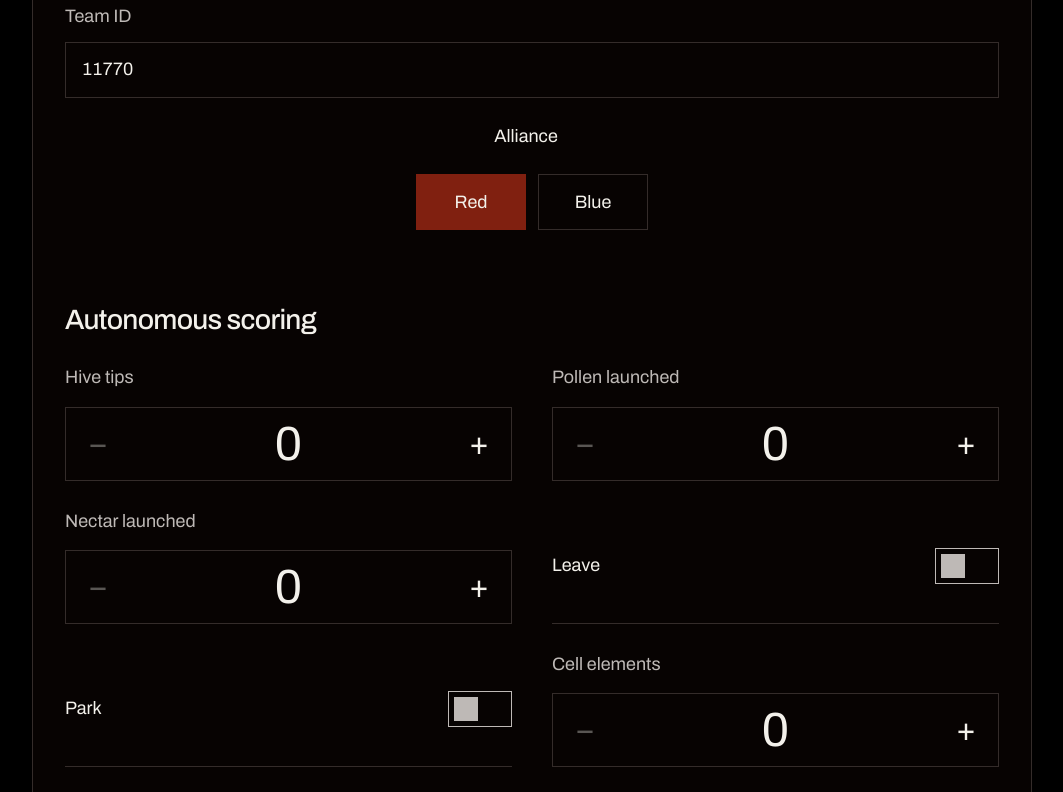
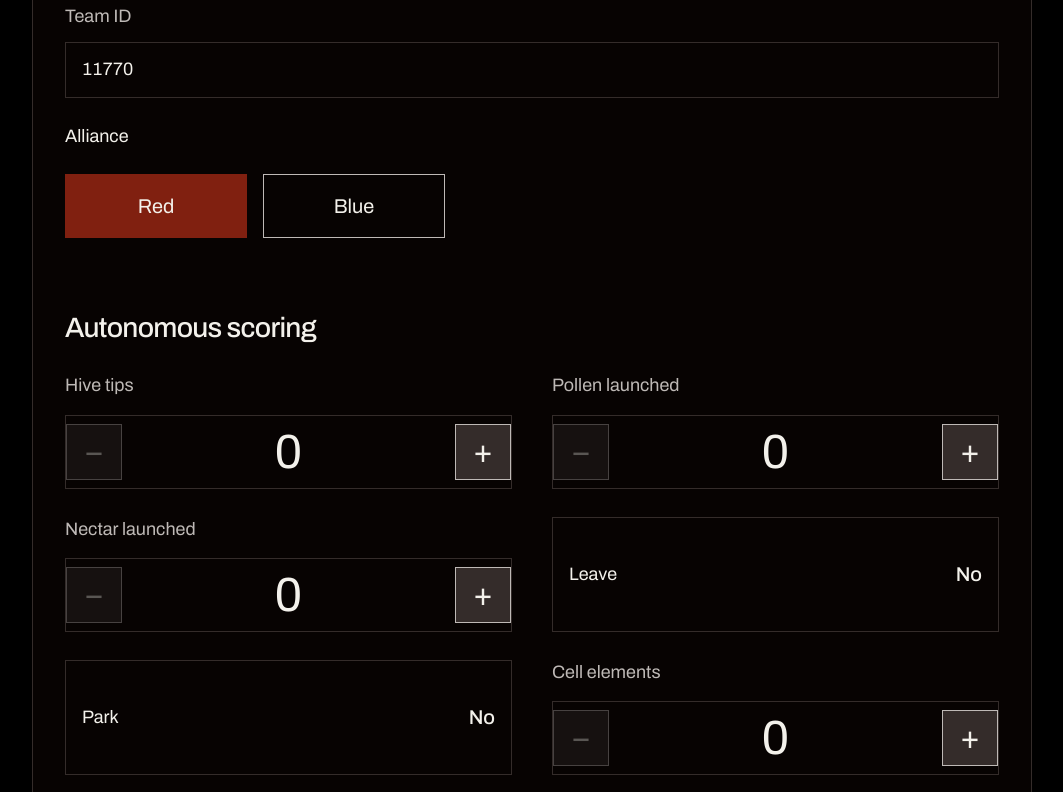
Before and after one commit to jasmine0010/ftc-scouter, a website with bundled scripts: page public/index.html in a window 1280 px wide. Shown: the part 800-1592 px from the top of the page, without its empty margins (108-1171 px from the left). Built offline with nearby package versions, Linux system fonts and the light colour scheme; files whose address does not match are found by name.

Commit message:
Make scouting counters and Yes No states easier to operate

```diff
--- a/public/style.css
+++ b/public/style.css
@@ -3187,3 +3187,105 @@ th:first-child {
     font-size: 48px;
   }
 }
+/* Scouting input states. */
+.stepper {
+  grid-template-columns: 56px minmax(80px, 1fr) 56px;
+}
+.stepper button {
+  width: 56px;
+  min-width: 56px;
+  height: 56px;
+  min-height: 56px;
+  padding: 0;
+  background: var(--line);
+  border: 1px solid var(--muted);
+  color: var(--white);
+  font-size: 32px;
+}
+.stepper button:hover:not(:disabled) {
+  background: var(--line-strong);
+  border-color: var(--white);
+}
+.stepper button:disabled {
+  opacity: 0.35;
+}
+.stepper button:not(:disabled) {
+  opacity: 1;
+}
+.stepper input {
+  font-size: 48px;
+  text-align: center;
+}
+.robot-controls {
+  display: grid;
+  grid-template-columns: 1fr;
+  gap: 24px;
+}
+.yes-no-row {
+  position: relative;
+  display: flex;
+  align-items: center;
+  justify-content: space-between;
+  gap: 24px;
+  width: 100%;
+  min-height: 56px;
+  padding: 12px 16px;
+  border: 1px solid var(--line);
+  background: var(--panel);
+  cursor: pointer;
+  font-size: 18px;
+  line-height: 1.4;
+}
+.yes-no-row input {
+  position: absolute;
+  inset: 0;
+  width: 100%;
+  height: 100%;
+  min-height: 56px;
+  margin: 0;
+  opacity: 0;
+  cursor: pointer;
+}
+.yes-no-row .yes-no-state {
+  min-width: 3ch;
+  text-align: right;
+  font-size: 20px;
+  font-weight: 500;
+}
+.yes-no-row:has(input:checked) {
+  background: var(--line-soft);
+  border-color: var(--muted);
+}
+.yes-no-row:has(input:focus-visible) {
+  outline: 2px solid var(--white);
+  outline-offset: 4px;
+}
+.yes-no-row:hover {
+  border-color: var(--muted);
+}
+.alliance-selector,
+.alliance-selector legend {
+  text-align: left;
+}
+.alliance-selector > div {
+  justify-content: flex-start;
+  max-width: 380px;
+  width: 100%;
+  gap: 16px;
+}
+.alliance-selector label {
+  flex: 1;
+  min-width: 0;
+}
+.alliance-selector span {
+  width: 100%;
+  min-width: 0;
+  min-height: 64px;
+  font-size: 20px;
+  background: transparent;
+  border-color: var(--muted);
+}
+.alliance-selector input:checked + span {
+  background: var(--red);
+  border-color: var(--red);
+}
--- a/src/ui.ts
+++ b/src/ui.ts
@@ -58,6 +58,18 @@ export function textArea(
   return `<label class="field wide"><span>${esc(plainLabel(label))}</span><textarea name="${esc(name)}" rows="3" ${extra}>${esc(value)}</textarea></label>`;
 }
 export function toggle(label: string, name: string, value: unknown) {
+  if (
+    [
+      "leave",
+      "autoPark",
+      "park",
+      "auto.leave",
+      "auto.park",
+      "tele.park",
+    ].includes(name)
+  ) {
+    return `<label class="yes-no-row"><input type="checkbox" name="${esc(name)}"${checked(value)}><span>${esc(plainLabel(label))}</span><strong class="yes-no-state" aria-hidden="true">${value ? "Yes" : "No"}</strong></label>`;
+  }
   return `<label class="toggle"><span>${esc(plainLabel(label))}</span><input type="checkbox" name="${esc(name)}"${checked(value)}><span class="toggle-ui" aria-hidden="true"></span></label>`;
 }
 export function counter(
@@ -81,7 +93,15 @@ export function bindSteppers(root: HTMLElement) {
             ? Number(input.value) <= Number(input.min || 0)
             : Number(input.value) >= Number(input.max || Infinity);
     });
-  root.addEventListener("input", refresh);
+  root.addEventListener("input", () => {
+    refresh();
+    root
+      .querySelectorAll<HTMLInputElement>(".yes-no-row input")
+      .forEach((input) => {
+        const state = input.parentElement?.querySelector(".yes-no-state");
+        if (state) state.textContent = input.checked ? "Yes" : "No";
+      });
+  });
   refresh();
   root.querySelectorAll<HTMLButtonElement>("[data-step]").forEach(
     (b) =>
```
Also changed, not shown: docs/DESIGN-AUDIT.md (+1 -1 lines), artifacts/scout-controls.jpg (added).
